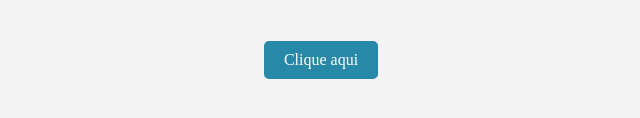
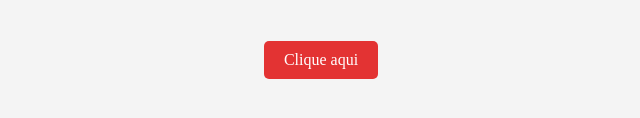
Before and after one commit to Casembrapa/webviewlinktelemedicina, a plain HTML site: page index.html in a window 1280 px wide. Shown: the part 388-506 px from the top of the page, without its empty margins (319-959 px from the left). Drawn offline with Linux system fonts and the light colour scheme.

Commit message:
mudança da cor do botão

```diff
--- a/index.html
+++ b/index.html
@@ -39,7 +39,7 @@
             font-size: 16px;
             text-align: center;
             text-decoration: none;
-            background-color: #2888A7;
+            background-color: #E33333;
             color: #fff;
             border-radius: 5px;
             cursor: pointer;
```
